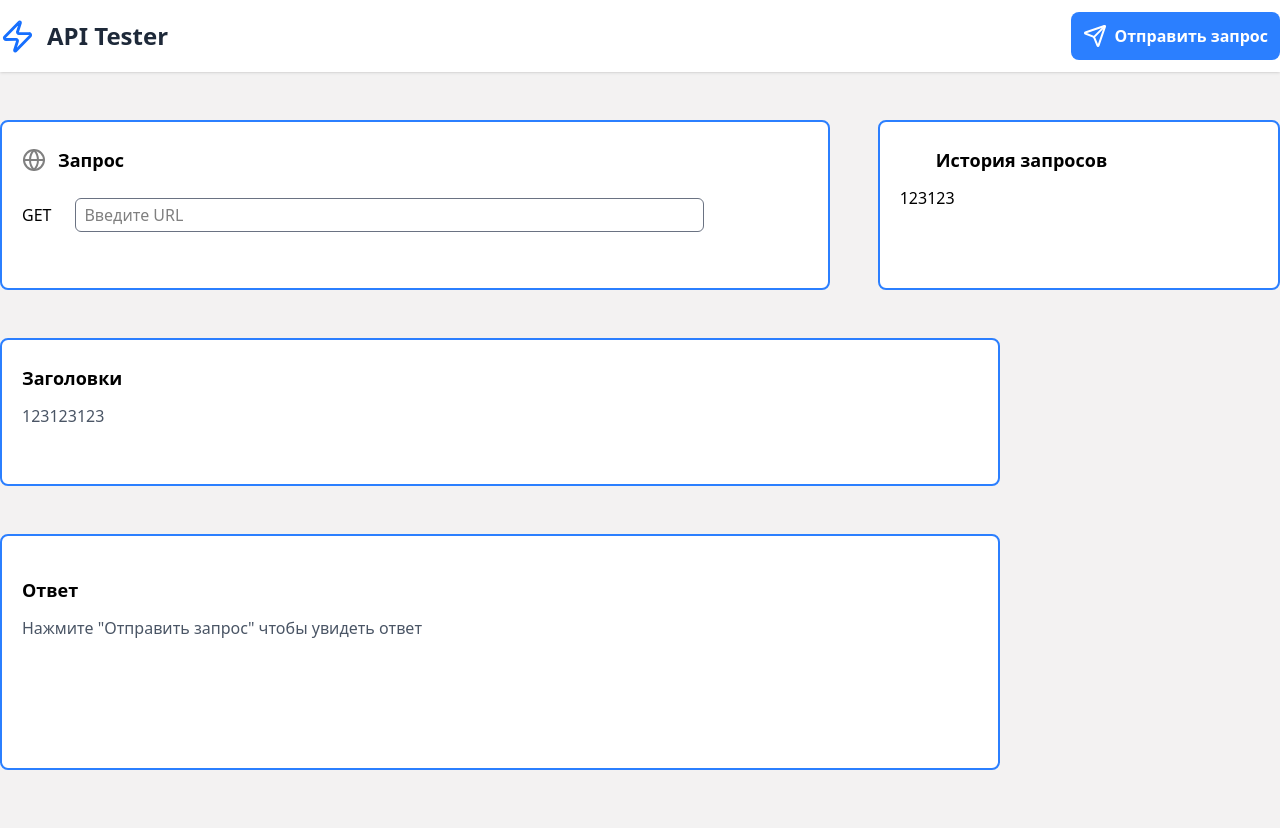
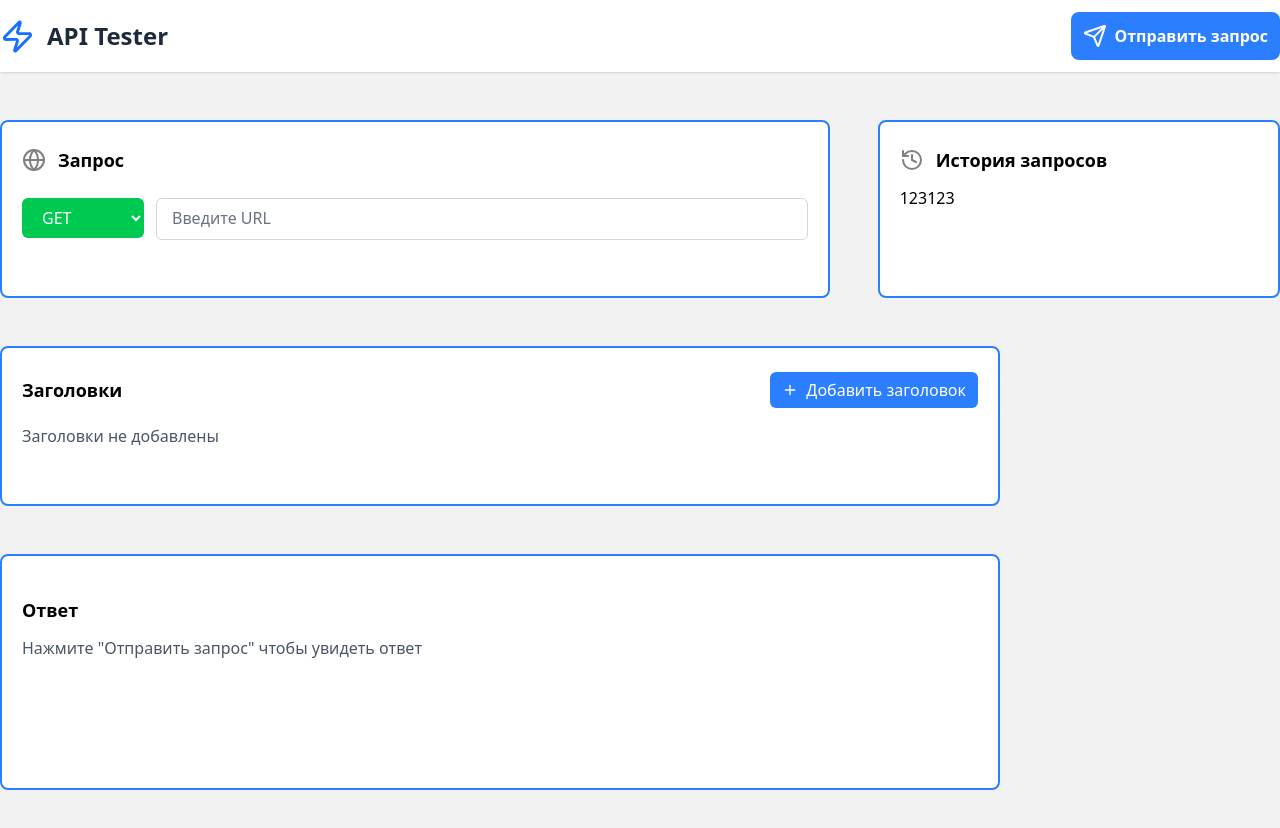
Before and after one commit to noname1579/api-tester, a React (Vite) app: page / in a window 1280 px wide. Before the commit the page ends 800 px from the top, so only its background shows below. Built offline with nearby package versions, Linux system fonts and the light colour scheme.

Commit message:
добавил анимацию placeholder + выбор запроса + добавление заголовков

```diff
--- a/src/components/Header.tsx
+++ b/src/components/Header.tsx
@@ -8,7 +8,7 @@ const Header = () => {
           <Zap color="#166ffe" size={35} />
           <div className="ml-3 text-2xl font-bold text-gray-800">API Tester</div>
         </div>
-        <button className="bg-blue-500 flex text-white p-3 rounded-lg cursor-pointer font-bold" onClick={() => alert('click')}>
+        <button className="bg-blue-500 flex hover:bg-blue-600 text-white p-3 rounded-lg cursor-pointer font-bold" onClick={() => alert('click')}>
           <Send />
           <h1 className="ml-2">Отправить запрос</h1>
         </button>
--- a/src/components/Headers.tsx
+++ b/src/components/Headers.tsx
@@ -1,18 +1,87 @@
+import { useState } from "react"
+import { Plus, X } from "lucide-react"
+
+interface Header {
+  id: string;
+  key: string;
+  value: string;
+  enabled: boolean;
+}
 
 const Headers = () => {
+  const [headers, setHeaders] = useState<Header[]>([])
+
+  const addHeader = () => {
+    const newHeader: Header = {
+      id: Date.now().toString(),
+      key: '',
+      value: '',
+      enabled: true,
+    }
+    setHeaders([...headers, newHeader])
+  }
+
+  const updateHeader = (id: string, field: keyof Header, value: string | boolean) => {
+    setHeaders(
+      headers.map(h => (h.id === id ? { ...h, [field]: value } : h))
+    )
+  }
+
+  const removeHeader = (id: string) => {
+    setHeaders(headers.filter(h => h.id !== id))
+  }
+
   return (
-    <>
-      <div className="block">
-        <div className="bg-white mt-12 border-blue-500 border-2 rounded-lg px-5 pt-6 pb-14 w-250">
-          <div className="flex items-center">
-            <h2 className="text-lg font-semibold">Заголовки</h2>
+    <div className="block">
+      <div className="bg-white mt-12 border-blue-500 border-2 rounded-lg px-5 pt-6 pb-14 w-250">
+        <div className="flex items-center justify-between mb-4">
+          <h2 className="text-lg font-semibold">Заголовки</h2>
+          <button onClick={addHeader} className="flex items-center gap-2 px-3 py-1.5 bg-blue-500 text-white rounded-md cursor-pointer hover:bg-blue-600 transition-colors duration-200">
+            <Plus className="w-4 h-4" />
+            Добавить заголовок
+          </button>
+        </div>
+
+        {headers.length === 0 ? (
+          <div className="mt-3 text-gray-600">
+            <p>Заголовки не добавлены</p>
           </div>
-          <div className="mt-3 text-gray-600">
-            <p>123123123</p>
+        ) : (
+          <div className="space-y-3">
+            {headers.map((header) => (
+              <div key={header.id} className="flex gap-3 items-center">
+                <input
+                  type="checkbox"
+                  checked={header.enabled}
+                  onChange={(e) => updateHeader(header.id, 'enabled', e.target.checked)}
+                  className="w-4 h-4 text-blue-600 rounded focus:ring-blue-500"
+                />
+                <input
+                  type="text"
+                  value={header.key}
+                  onChange={(e) => updateHeader(header.id, 'key', e.target.value)}
+                  placeholder="Имя заголовка"
+                  className="flex-1 px-3 py-2 border border-gray-300 rounded-md focus:ring-2 focus:ring-blue-500 focus:border-transparent"
+                />
+                <input
+                  type="text"
+                  value={header.value}
+                  onChange={(e) => updateHeader(header.id, 'value', e.target.value)}
+                  placeholder="Значение заголовка"
+                  className="flex-1 px-3 py-2 border border-gray-300 rounded-md focus:ring-2 focus:ring-blue-500 focus:border-transparent"
+                />
+                <button
+                  onClick={() => removeHeader(header.id)}
+                  className="p-2 text-red-500 hover:bg-red-50 rounded-md transition-colors duration-200"
+                >
+                  <X className="w-4 h-4" />
+                </button>
+              </div>
+            ))}
           </div>
-        </div>
+        )}
       </div>
-    </>
+    </div>
   )
 }
 
--- a/src/components/History.tsx
+++ b/src/components/History.tsx
@@ -5,7 +5,7 @@ const History = () => {
     <>
       <div className="bg-white mt-12 border-blue-500 border-2 rounded-lg ml-12 px-5 pt-6 pb-14 w-120">
         <div className="flex items-center">
-          <HistoryIcon color="" />
+          <HistoryIcon color="gray" />
           <h2 className="ml-3 text-lg font-semibold">История запросов</h2>
         </div>
         <div className="mt-3">
--- a/src/components/Main.tsx
+++ b/src/components/Main.tsx
@@ -2,8 +2,34 @@ import { Globe } from "lucide-react"
 import Headers from "./Headers"
 import Response from "./Response"
 import History from "./History"
+import { useState } from "react"
+
+type HttpMethod = 'GET' | 'POST' | 'PUT' | 'DELETE' | 'PATCH' | 'HEAD' | 'OPTIONS'
+
+interface Header {
+  id: string;
+  key: string;
+  value: string;
+  enabled: boolean;
+}
+
+const HTTP_Methods: HttpMethod[] = ['GET', 'POST', 'PUT', 'DELETE', 'PATCH', 'HEAD', 'OPTIONS']
+
+const Methods_Color = {
+  GET: 'bg-green-500 hover:bg-green-600',
+  POST: 'bg-blue-500 hover:bg-blue-600',
+  PUT: 'bg-orange-500 hover:bg-orange-600',
+  DELETE: 'bg-red-500 hover:bg-red-600',
+  PATCH: 'bg-purple-500 hover:bg-purple-600',
+  HEAD: 'bg-gray-500 hover:bg-gray-600',
+  OPTIONS: 'bg-indigo-500 hover:bg-indigo-600'
+}
 
 const Main = () => {
+  const [method, setMethod] = useState<HttpMethod>('GET')
+  const [url, setUrl] = useState('')
+  const [isFocused, setIsFocused] = useState(false)
+
   return (
     <div className="container">
       <div className="flex">
@@ -13,8 +39,34 @@ const Main = () => {
             <h2 className="ml-3 text-lg font-semibold">Запрос</h2>
           </div>
           <div className="mt-6">
-            <button>GET</button>
-            <input type="text" placeholder="Введите URL" className="w-[80%] ml-6 px-2 py-1 border rounded-md border-gray-500 text-black" />
+            <div className="flex gap-3">
+              <div className="relative">
+                <select
+                  value={method}
+                  onChange={(e) => setMethod(e.target.value as HttpMethod)}
+                  className={`px-4 py-2 text-white font-medium rounded-md transition-colors duration-200 focus:ring-2 focus:ring-offset-2 focus:ring-opacity-50 ${Methods_Color[method]} focus:ring-${method === 'GET' ? 'green' : method === 'POST' ? 'blue' : method === 'PUT' ? 'orange' : method === 'DELETE' ? 'red' : method === 'PATCH' ? 'purple' : method === 'HEAD' ? 'gray' : 'indigo'}-500`}
+                >
+                  {HTTP_Methods.map(m => (
+                    <option key={m} value={m}>{m}</option>
+                  ))}
+                </select>
+              </div>
+              <div className="relative flex-1">
+                <input
+                  type="text"
+                  value={url}
+                  onChange={(e) => setUrl(e.target.value)}
+                  onFocus={() => setIsFocused(true)}
+                  onBlur={() => setIsFocused(false)}
+                  className="w-full px-4 py-2 border border-gray-300 rounded-md focus:outline-none focus:border-blue-500 peer"
+                />
+                <label className={`absolute left-3 top-2 px-1 text-gray-500 transition-all duration-200 pointer-events-none
+                  ${isFocused || url ? 'text-xs -top-3 bg-white text-blue-500' : ''}
+                  peer-focus:text-xs peer-focus:-top-3 peer-focus:bg-white peer-focus:text-blue-500`}>
+                  Введите URL
+                </label>
+              </div>
+            </div>
           </div>
         </div>
         <History />
--- a/src/components/Response.tsx
+++ b/src/components/Response.tsx
@@ -1,7 +1,7 @@
 const Response = () => {
   return (
    <>
-      <div className="block">
+      <div className="mb-10">
         <div className="bg-white mt-12 border-blue-500 border-2 rounded-lg px-5 pt-10 pb-32 w-250">
           <div className="flex items-center">
             <h2 className="text-lg font-semibold">Ответ</h2>
--- a/src/index.css
+++ b/src/index.css
@@ -7,3 +7,7 @@
 body {
   background: rgb(243, 242, 242);
 }
+
+input:focus {
+  outline: none;
+}
--- /dev/null
+++ b/src/types/api.ts
@@ -0,0 +1,9 @@
+export interface ApiRequest {
+  id: string;
+  name?: string;
+  method: string;
+  url: string;
+  headers: [];
+  body?: string;
+  timestamp: number;
+}
```
Also changed, not shown: index.html (+1 -1 lines).
